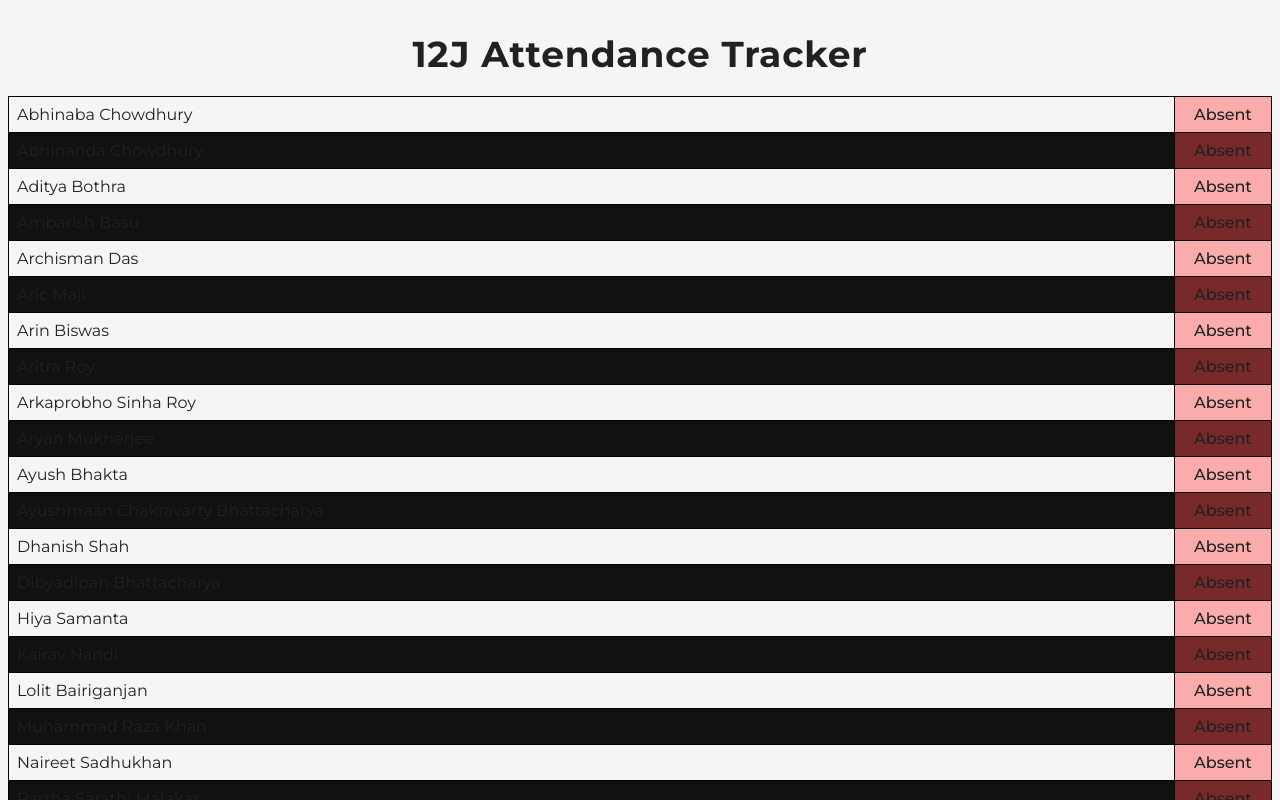
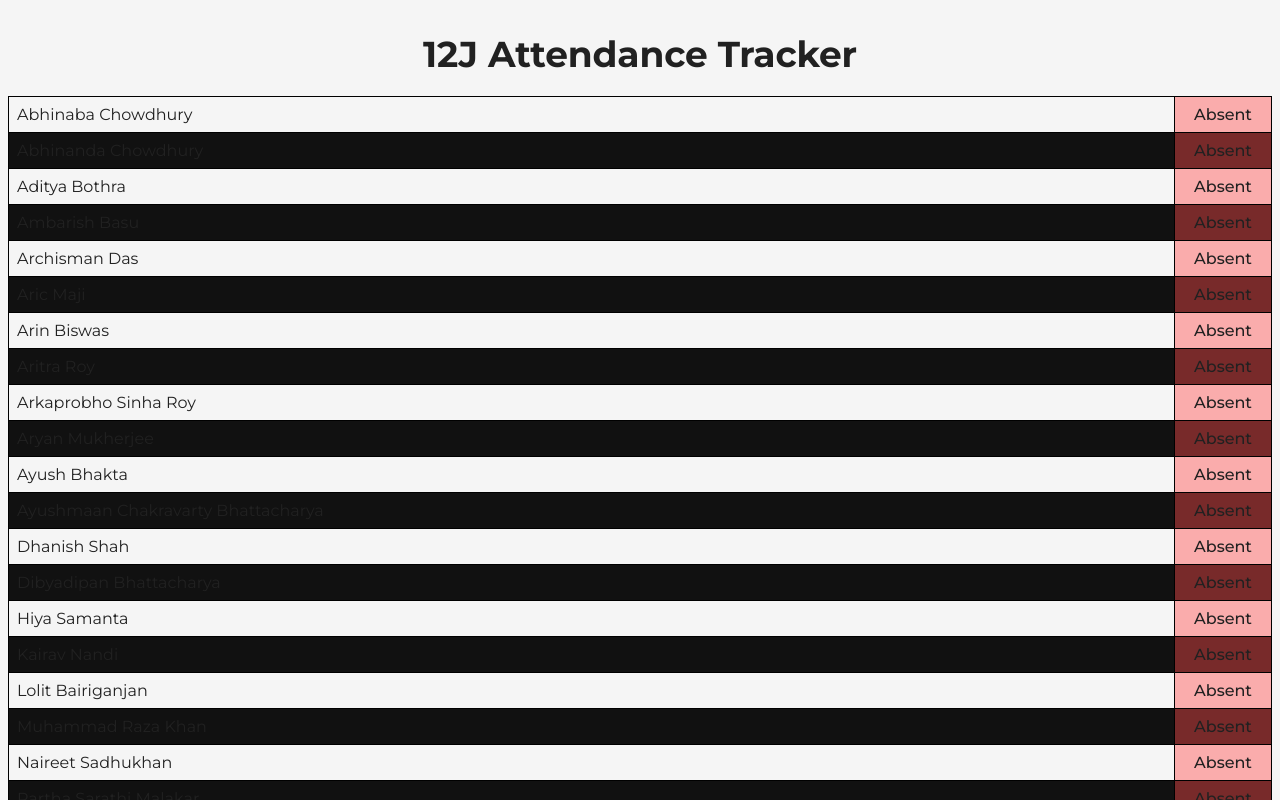
Before and after one commit to Atendimento2005/AttendanceTracker, a plain HTML site: page index.html in a window 1280 px wide. Shown: the top 800 px of the page. Drawn offline with Linux system fonts and the light colour scheme.

Commit message:
Finalcommitihope

```diff
--- a/style.css
+++ b/style.css
@@ -108,7 +108,7 @@ h1 {
   font-weight: bold;
   margin-bottom: 20px;
   text-align: center  ;
-  letter-spacing: .05rem;
+  letter-spacing: -.01rem;
 }
 
 h2 {
```
